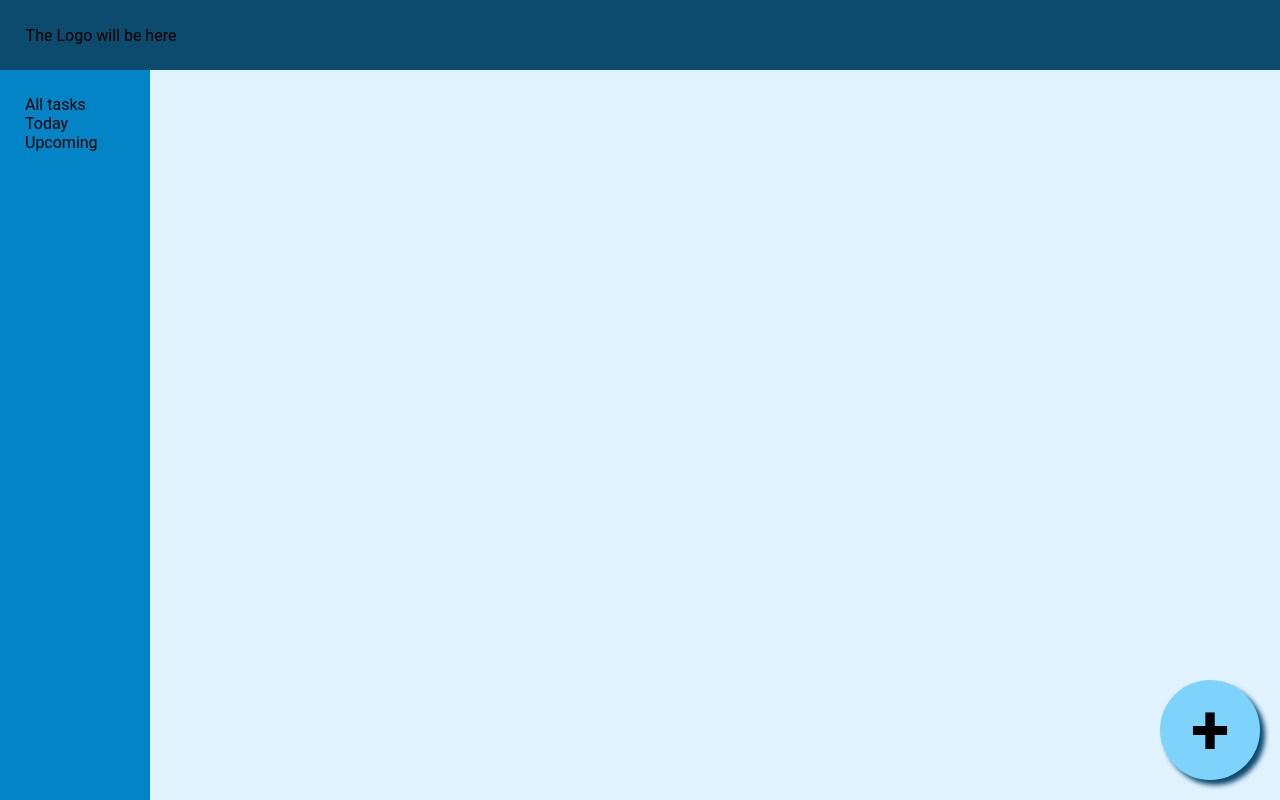
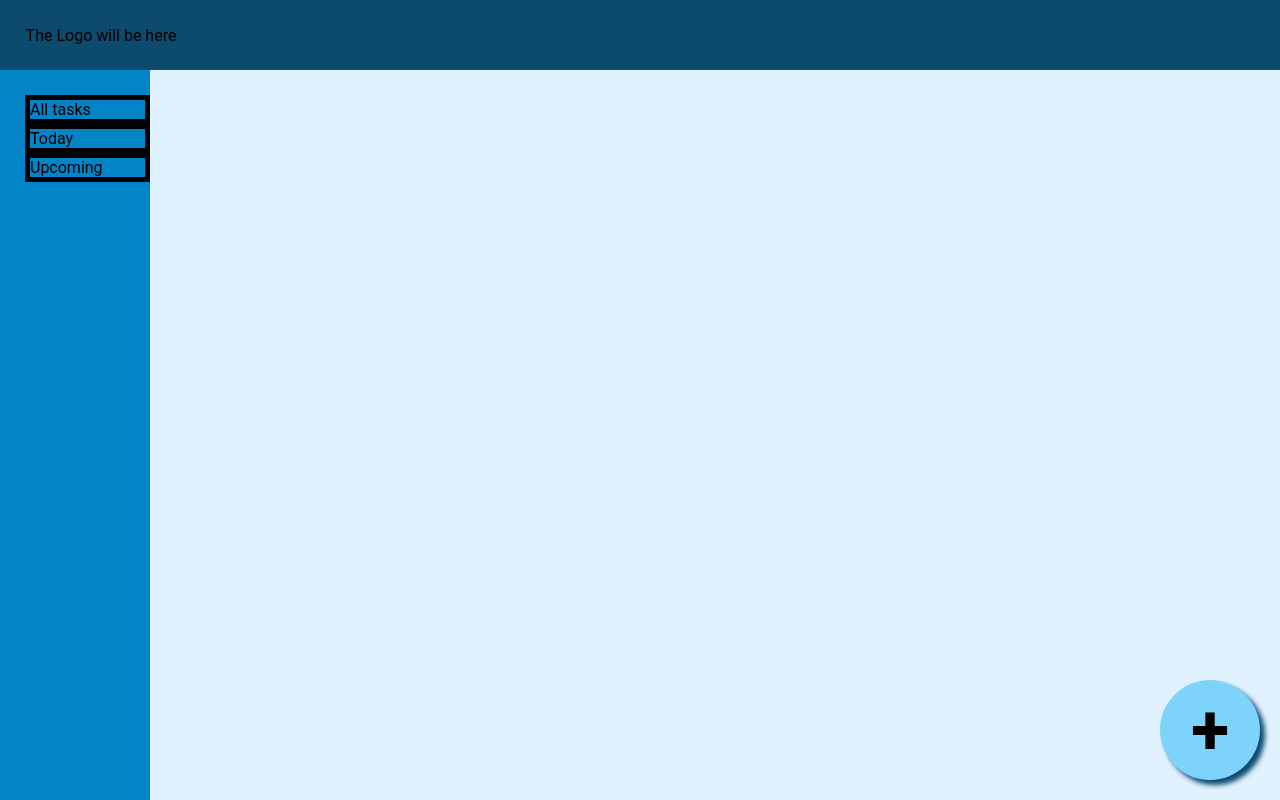
Before and after one commit to porcellotyler/to-do-list, a plain HTML site: page index.html in a window 1280 px wide. Drawn offline with Linux system fonts and the light colour scheme.

Commit message:
Add multiple list logic

```diff
--- a/index.html
+++ b/index.html
@@ -14,9 +14,9 @@
         </div>
 
         <div id="sidebar" class="sidebar">
-            <div>All tasks</div>
-            <div>Today</div>
-            <div>Upcoming</div>
+            <div id="allTasks">All tasks</div>
+            <div id="today">Today</div>
+            <div id="upcoming">Upcoming</div>
             <div>&nbsp;</div>
             <!--<button id="createList">Create</button>-->
         </div>
--- a/style.css
+++ b/style.css
@@ -49,6 +49,14 @@
     background-color: #0284c7;
     padding-left: 25px;
     padding-top: 25px;
+}
+
+#allTasks, #today, #upcoming {
+    border: 5px solid black;
+}
+
+#allTasks:hover, #today:hover, #upcoming:hover {
+    cursor: pointer;
 }
 
 .content {
```
Also changed, not shown: main.js (+1 -1 lines).
